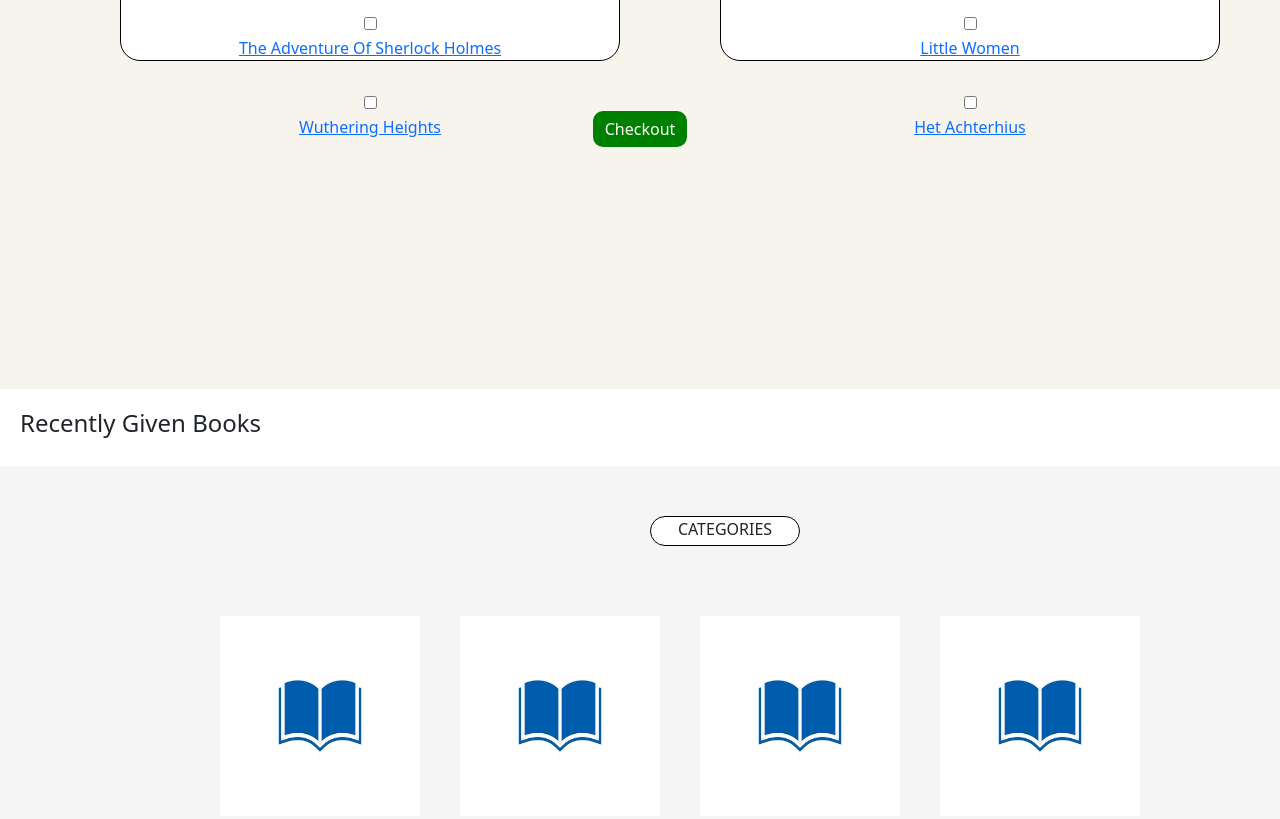
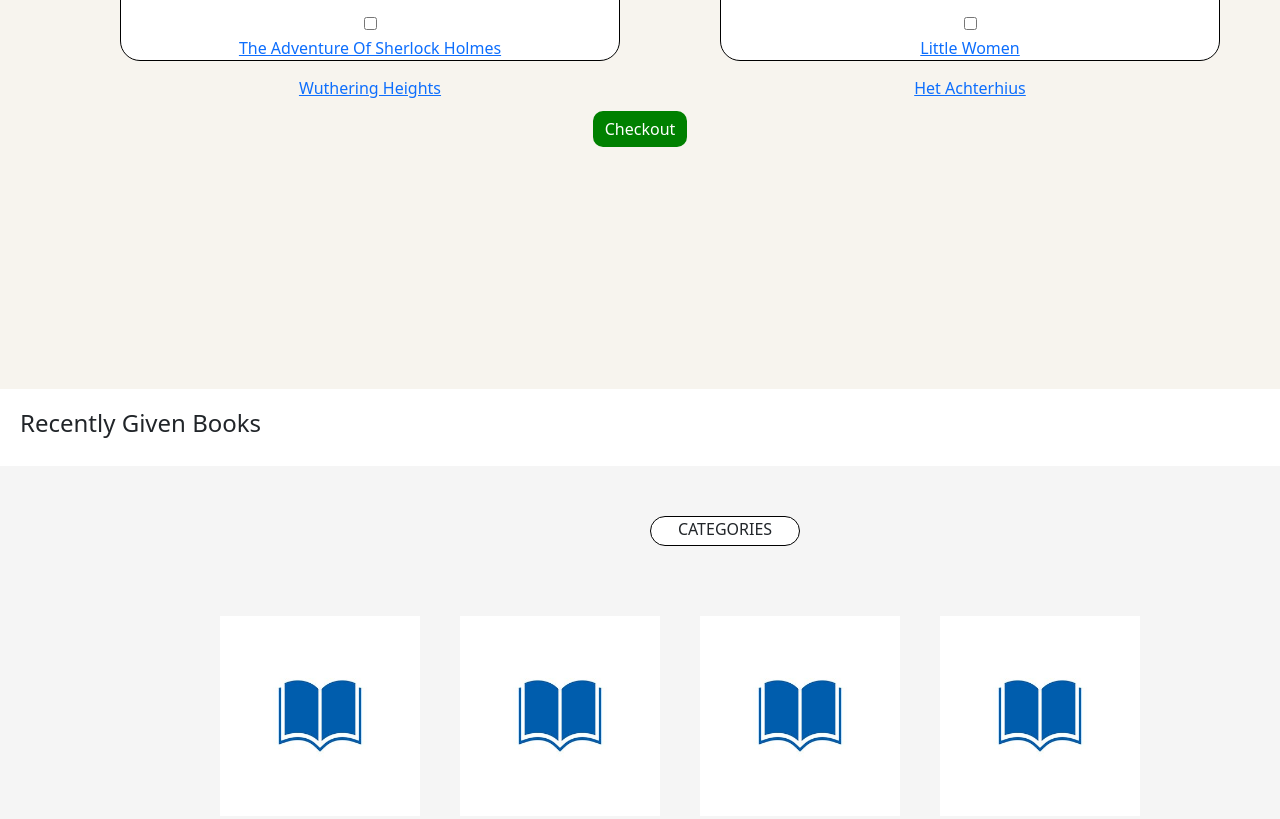
Before and after one commit to iamAditya-07/ProjectWebsite, a plain HTML site: page index.html in a window 1280 px wide. Shown: the part 1669-2488 px from the top of the page. Drawn offline with nearby package versions, Linux system fonts and the light colour scheme; a script that the page names is missing.

Commit message:
index.html

```diff
--- a/index.html
+++ b/index.html
@@ -94,7 +94,6 @@
         <img src="add.png" alt="add"><br>
         <input type="checkbox" class="box">
         <p><a href = "https://archive.org/details/adventuresofsher00doylrich/page/n1/mode/2up?ref=ol&view=theater" >The Adventure Of Sherlock Holmes</a></p>
-        <input type="checkbox" class="box">
         <p><a href = "https://archive.org/details/wutheringheights0000emil_z8q3/mode/2up?ref=ol&view=theater" >Wuthering Heights</a></p>
 
     </div>
@@ -105,7 +104,6 @@
             <img src="add.png" alt="add"><br>
         <input type="checkbox" class="box">
         <p><a href = "https://archive.org/details/littlewomenormeg00alcoiala/mode/2up?ref=ol&view=theater" >Little Women</a></p>
-        <input type="checkbox" class="box">
         <p><a href = "https://openlibrary.org/works/OL266178W/Het_Achterhuis?edition=ia%3Alp_the-diary-of-a-young-girl_anne-frank-elinor-basescu" >Het Achterhius</a></p>
         </div>
         </div>
```
